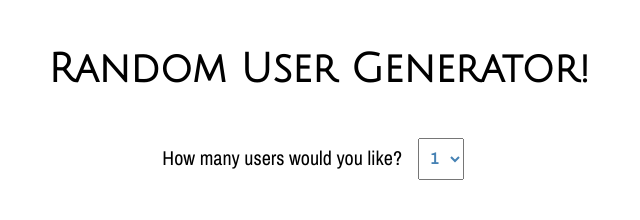
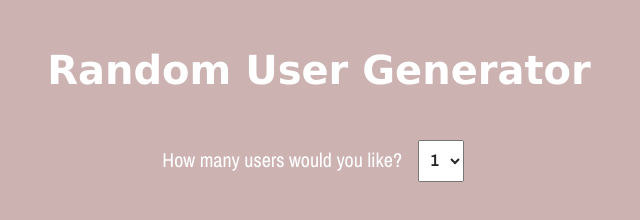
Before and after one commit to cgoing2215/fetch-random-user, a plain HTML site: page index.html in a window 1280 px wide. Shown: the whole page, without its empty margins (321-961 px from the left). Drawn offline with nearby package versions, Linux system fonts and the light colour scheme; no server answers.

Commit message:
Updated background color and font

```diff
--- a/css/main.css
+++ b/css/main.css
@@ -2,6 +2,7 @@ body {
   font-size: 16px;
   font-family: "Archivo Narrow", sans-serif;
   text-align: center;
+  background: rgb(205, 178, 178);
 }
 
 .hide {
@@ -11,12 +12,13 @@ body {
 h1 {
   padding: 0.5em;
   font-size: 2.5em;
-  font-family: "Julius Sans One", sans-serif;
+  font-family:'Lucida Sans', 'Lucida Sans Regular', 'Lucida Grande', 'Lucida Sans Unicode', Geneva, Verdana, sans-serif;
+  color: white;
 }
 
 img {
   border-radius: 50%;
-  border: 3px solid steelblue;
+  border: 3px solid rgb(0, 0, 0);
 }
 
 .random-peeps {
@@ -29,20 +31,21 @@ img {
   flex-basis: 250px;
   text-align: center;
   padding: 0.5em;
-  border: 1px solid steelblue;
-  background-color: #c6f6f6;
+  border: 1px solid rgb(70, 180, 125);
+  background-color: #eeebed;
   margin: 1em;
   -webkit-box-shadow: 5px 5px 8px 5px rgba(0, 0, 0, 0.377);
   box-shadow: 5px 5px 18px 5px rgba(0, 0, 0, 0.377);
 }
 .num-users label {
   font-size: 1.25em;
+  color: white;
 }
 
 #users {
   margin: 0 0.75em;
   padding: 0.5em;
-  color: steelblue;
+  color: rgb(38, 39, 40);
   font-weight: bold;
   font-size: 1em;
   font-family: "Archivo Narrow", sans-serif;
--- a/index.html
+++ b/index.html
@@ -12,7 +12,7 @@
 
   <body>
     <div class="main">
-      <h1>Random User Generator!</h1>
+      <h1>Random User Generator</h1>
       <div class="num-users">
         <label for="users">How many users would you like?</label>
         <select name="users" id="users">
```
